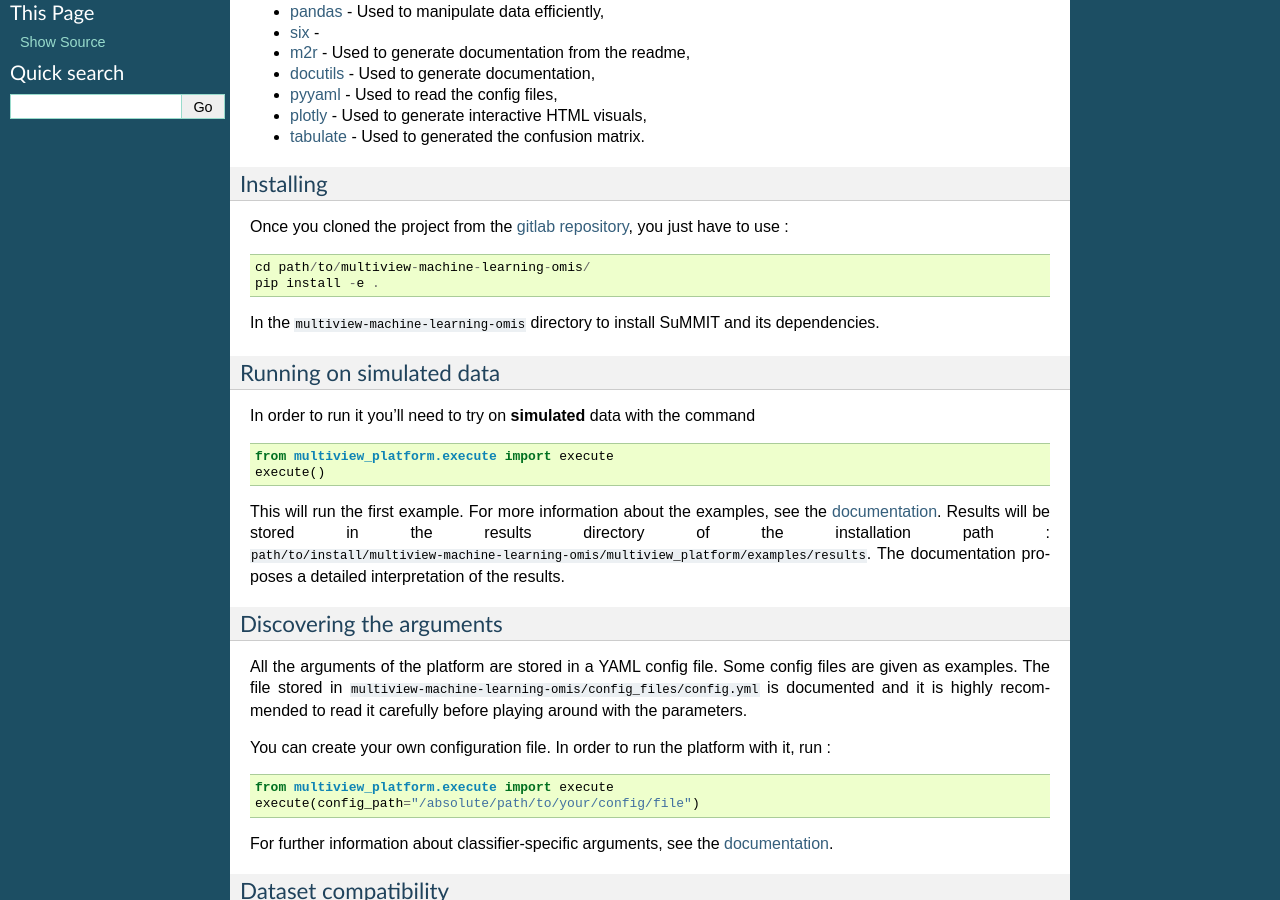
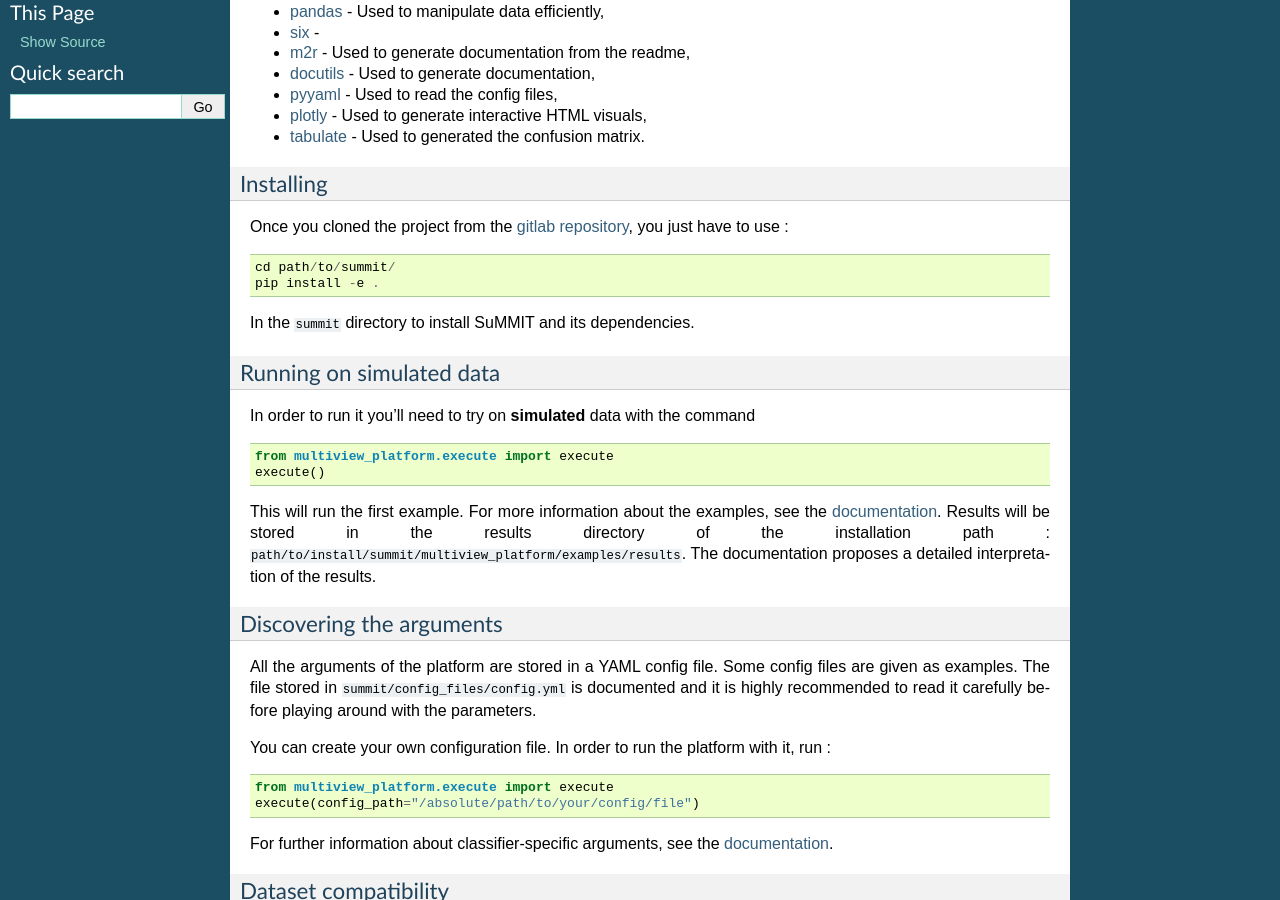
Before and after one commit to multi-learn/summit, a Sphinx documentation site: the page built from docs/source/readme_link.rst, in a window 1280 px wide and 900 px high, scrolled down 574 px. Built offline with Sphinx 7.4.7, drawn with Linux system fonts in a browser that asks for light colours; formulas are drawn with MathJax 3; pages that are not in the unit, such as notebooks, are missing from menus.

Commit message:
Summit rename

````diff
--- a/README.md
+++ b/README.md
@@ -1,5 +1,5 @@
 [![License: GPL v3](https://img.shields.io/badge/License-GPL%20v3-blue.svg)](http://www.gnu.org/licenses/gpl-3.0)
-[![Build Status](https://gitlab.lis-lab.fr/baptiste.bauvin/multiview-machine-learning-omis/badges/develop/pipeline.svg)](https://gitlab.lis-lab.fr/baptiste.bauvin/multiview-machine-learning-omis/badges/develop/pipeline.svg)
+[![Build Status](https://gitlab.lis-lab.fr/baptiste.bauvin/summit/badges/develop/pipeline.svg)](https://gitlab.lis-lab.fr/baptiste.bauvin/summit/badges/develop/pipeline.svg)
 # Supervised MultiModal Integration Tool
 
 This project aims to be an easy-to-use solution to run a prior benchmark on a dataset and evaluate mono- & multi-view algorithms capacity to classify it correctly.
@@ -31,13 +31,13 @@ And the following python modules :
 
 ### Installing
 
-Once you cloned the project from the [gitlab repository](https://gitlab.lis-lab.fr/baptiste.bauvin/multiview-machine-learning-omis/), you just have to use :
+Once you cloned the project from the [gitlab repository](https://gitlab.lis-lab.fr/baptiste.bauvin/summit/), you just have to use :
 
 ```
-cd path/to/multiview-machine-learning-omis/
+cd path/to/summit/
 pip install -e .
 ```
-In the `multiview-machine-learning-omis` directory to install SuMMIT and its dependencies.
+In the `summit` directory to install SuMMIT and its dependencies.
 
 ### Running on simulated data
 
@@ -46,15 +46,15 @@ In order to run it you'll need to try on **simulated** data with the command
 from multiview_platform.execute import execute
 execute()
 ```
-This will run the first example. For more information about the examples, see the [documentation](http://baptiste.bauvin.pages.lis-lab.fr/multiview-machine-learning-omis/).
+This will run the first example. For more information about the examples, see the [documentation](http://baptiste.bauvin.pages.lis-lab.fr/summit/).
 Results will be stored in the results directory of the installation path :
-`path/to/install/multiview-machine-learning-omis/multiview_platform/examples/results`.
+`path/to/install/summit/multiview_platform/examples/results`.
 The documentation proposes a detailed interpretation of the results.
 
 ### Discovering the arguments
 
 All the arguments of the platform are stored in a YAML config file. Some config files are given as examples.
-The file stored in `multiview-machine-learning-omis/config_files/config.yml` is documented and it is highly recommended
+The file stored in `summit/config_files/config.yml` is documented and it is highly recommended
 to read it carefully before playing around with the parameters.
 
 You can create your own configuration file. In order to run the platform with it, run :
@@ -63,7 +63,7 @@ from multiview_platform.execute import execute
 execute(config_path="/absolute/path/to/your/config/file")
 ```
 
-For further information about classifier-specific arguments, see the [documentation](http://baptiste.bauvin.pages.lis-lab.fr/multiview-machine-learning-omis/).
+For further information about classifier-specific arguments, see the [documentation](http://baptiste.bauvin.pages.lis-lab.fr/summit/).
 
 
 ### Dataset compatibility
@@ -107,7 +107,7 @@ pathf: "path/to/your/dataset"
 ```
 This will run a full benchmark on your dataset using all available views and labels.
 
-It is highly recommended to follow the documentation's [tutorials](http://baptiste.bauvin.pages.lis-lab.fr/multiview-machine-learning-omis/tutorials/index.html) to learn the use of each parameter.
+It is highly recommended to follow the documentation's [tutorials](http://baptiste.bauvin.pages.lis-lab.fr/summit/tutorials/index.html) to learn the use of each parameter.
 
 
 ## Author
--- a/docs/source/conf.py
+++ b/docs/source/conf.py
@@ -195,5 +195,5 @@ rst_prolog = """
 """
 
 
-extlinks = {'base_source': ('https://gitlab.lis-lab.fr/baptiste.bauvin/multiview-machine-learning-omis/-/tree/master/', "base_source"),
-            'base_doc': ('http://baptiste.bauvin.pages.lis-lab.fr/multiview-machine-learning-omis/', 'base_doc')}
+extlinks = {'base_source': ('https://gitlab.lis-lab.fr/baptiste.bauvin/summit/-/tree/master/', "base_source"),
+            'base_doc': ('http://baptiste.bauvin.pages.lis-lab.fr/summit/', 'base_doc')}
--- a/docs/source/tutorials/example1.rst
+++ b/docs/source/tutorials/example1.rst
@@ -70,7 +70,7 @@ The config file that will be used in this example is available :base_source:`her
     - :yaml:`name: ["summit_doc"]` (:base_source:`l6 <multiview_platform/examples/config_files/config_example_1.yml#L6>`) uses the plausible simulated dataset,
     - :yaml:`random_state: 42` (:base_source:`l18 <multiview_platform/examples/config_files/config_example_1.yml#L18>`) fixes the seed of the random state for this benchmark, it is useful for reproductibility,
     - :yaml:`full: True`  (:base_source:`l22 <multiview_platform/examples/config_files/config_example_1.yml#L22>`) means the benchmark will use the full dataset,
-    - :yaml:`res_dir: "examples/results/example_1/"` (:base_source:`l26 <multiview_platform/examples/config_files/config_example_1.yml#L26>`) saves the results in ``multiview-machine-learning-omis/multiview_platform/examples/results/example_1``
+    - :yaml:`res_dir: "examples/results/example_1/"` (:base_source:`l26 <multiview_platform/examples/config_files/config_example_1.yml#L26>`) saves the results in ``summit/multiview_platform/examples/results/example_1``
 
 + Then the classification-related arguments :
 
--- a/docs/source/tutorials/hps_theory.rst
+++ b/docs/source/tutorials/hps_theory.rst
@@ -43,7 +43,7 @@ Understanding hyper-parameter optimization
 
 As hyper-parameters are task dependant, there are three ways in the platform to set their value :
 
-- If you know the value (or a set of values), specify them at the end of the config file for each algorithm you want to test, and use :yaml:`hps_type: 'None'` in the `config file <https://gitlab.lis-lab.fr/baptiste.bauvin/multiview-machine-learning-omis/-/blob/master/multiview_platform/examples/config_files/config_example_2_1_1.yml#L61>`_. This will bypass the optimization process to run the algorithm on the specified values.
+- If you know the value (or a set of values), specify them at the end of the config file for each algorithm you want to test, and use :yaml:`hps_type: 'None'` in the :base_source:`config file <multiview_platform/examples/config_files/config_example_2_1_1.yml#L61>`. This will bypass the optimization process to run the algorithm on the specified values.
 - If you have several possible values in mind, specify them in the config file and use ``hps_type: 'Grid'`` to run a grid search on the possible values.
 - If you have no ideas on the values, the platform proposes a random search for hyper-parameter optimization.
 
--- a/docs/source/tutorials/installation.rst
+++ b/docs/source/tutorials/installation.rst
@@ -13,7 +13,7 @@ To sum up what you need to run the platform :
 Launching the setup tool
 ------------------------
 
-To install |platf|, it is recommended to use a virtual environment. Then, run in a terminal the following command, in the ``multiview-machine-learning-omis`` directory
+To install |platf|, it is recommended to use a virtual environment. Then, run in a terminal the following command, in the ``summit`` directory
 
 .. code-block:: shell
 
````
